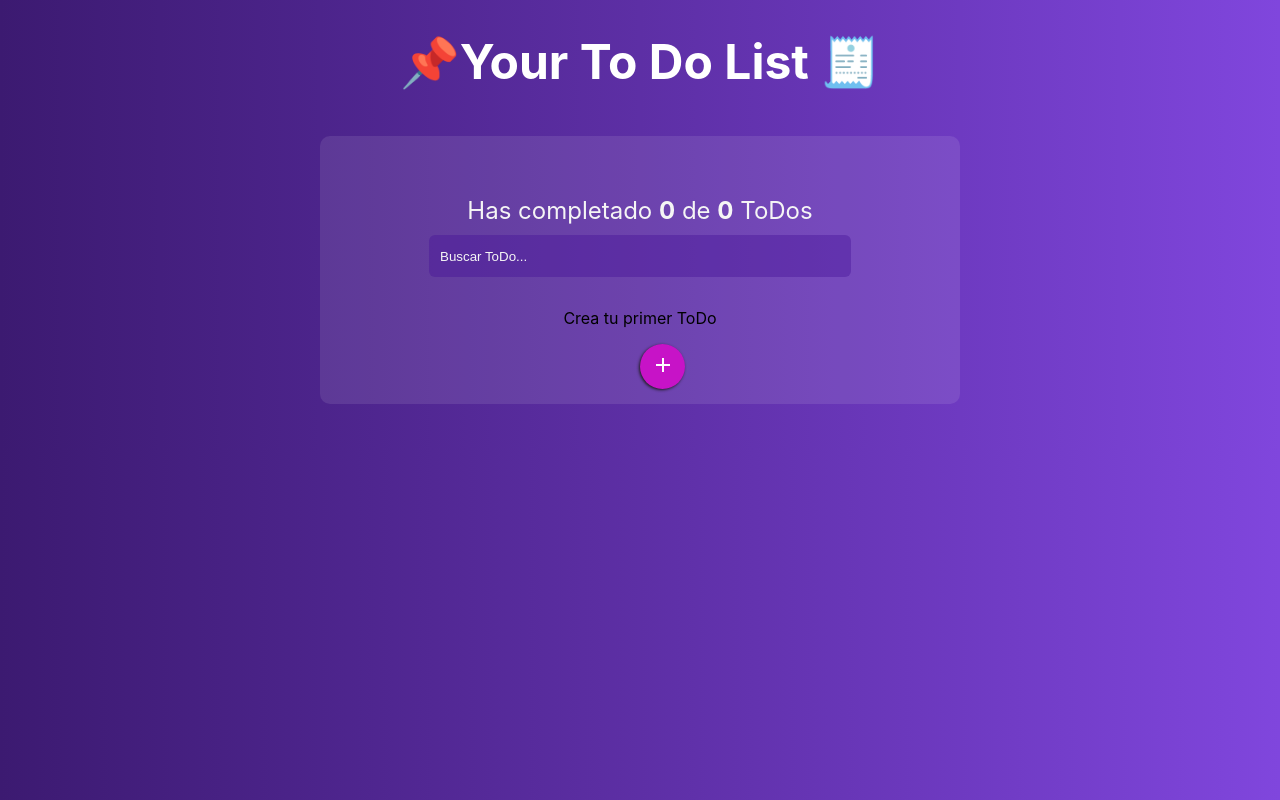
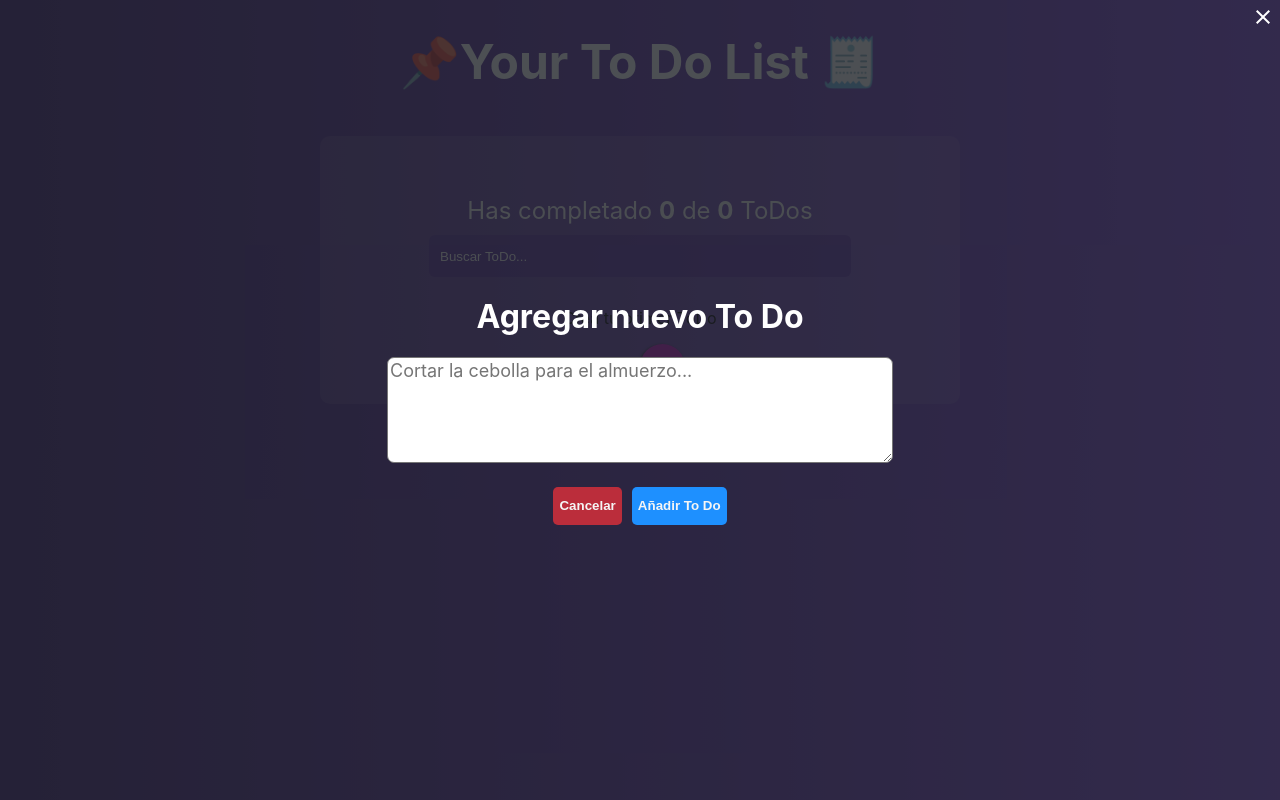
Before and after one commit to ramiroguzmanc/ToDoList, a React (Create React App) app: page / in a window 1280 px wide. Both pictures are taken after a click on the button 662 px from the left and 366 px from the top of the page. Built offline with nearby package versions, Linux system fonts and the light colour scheme.

Commit message:
Agregando Modal para añadir nuevos todos

```diff
--- a/public/index.html
+++ b/public/index.html
@@ -10,34 +10,14 @@
       content="Web site created using create-react-app"
     />
     <link rel="apple-touch-icon" href="%PUBLIC_URL%/logo192.png" />
-    <!--
-      manifest.json provides metadata used when your web app is installed on a
-      user's mobile device or desktop. See https://developers.google.com/web/fundamentals/web-app-manifest/
-    -->
+
     <link rel="manifest" href="%PUBLIC_URL%/manifest.json" />
-    <!--
-      Notice the use of %PUBLIC_URL% in the tags above.
-      It will be replaced with the URL of the `public` folder during the build.
-      Only files inside the `public` folder can be referenced from the HTML.
 
-      Unlike "/favicon.ico" or "favicon.ico", "%PUBLIC_URL%/favicon.ico" will
-      work correctly both with client-side routing and a non-root public URL.
-      Learn how to configure a non-root public URL by running `npm run build`.
-    -->
     <title>React App</title>
   </head>
   <body>
     <noscript>You need to enable JavaScript to run this app.</noscript>
     <div id="root"></div>
-    <!--
-      This HTML file is a template.
-      If you open it directly in the browser, you will see an empty page.
-
-      You can add webfonts, meta tags, or analytics to this file.
-      The build step will place the bundled scripts into the <body> tag.
-
-      To begin the development, run `npm start` or `yarn start`.
-      To create a production bundle, use `npm run build` or `yarn build`.
-    -->
+    <div id="modal"></div>
   </body>
 </html>
--- a/src/Components/CreateTodoButton.jsx
+++ b/src/Components/CreateTodoButton.jsx
@@ -1,14 +1,14 @@
 import React from "react";
 import AddIcon from "@material-ui/icons/Add";
 import "../styles/CreateTodoButton.css";
+import { useContext } from "react";
+import { TodoContext } from "../Context";
 
 const CreateTodoButton = () => {
-  const handleCreate = () => {
-    alert("Estoy funcionando valemía");
-  };
+  const { setOpenModal } = useContext(TodoContext);
 
   return (
-    <button className="button" onClick={handleCreate}>
+    <button className="button" onClick={() => setOpenModal(true)}>
       <AddIcon />
     </button>
   );
--- a/src/Containers/AppUI.jsx
+++ b/src/Containers/AppUI.jsx
@@ -1,14 +1,26 @@
 import React, { useContext } from "react";
+import CloseIcon from "@material-ui/icons/Close";
 import { TodoContext } from "../Context";
 import { CreateTodoButton } from "../Components/CreateTodoButton";
 import { TodoCounter } from "../Components/TodoCounter";
 import { TodoSearch } from "../Components/TodoSearch";
 import { TodoList } from "../Containers/TodoList";
 import { TodoItem } from "../Components/TodoItem";
+import { Modal } from "../Containers/Modal";
+import { TodoForm } from "./TodoForm";
+
+import "../styles/Modal.css";
 
 const AppUI = () => {
-  const { error, loading, searchedToDos, onToDoStateChange, deleteToDo } =
-    useContext(TodoContext);
+  const {
+    error,
+    loading,
+    searchedToDos,
+    onToDoStateChange,
+    deleteToDo,
+    openModal,
+    setOpenModal,
+  } = useContext(TodoContext);
 
   return (
     <React.Fragment>
@@ -32,6 +44,18 @@ const AppUI = () => {
         ))}
         <CreateTodoButton />
       </TodoList>
+      {openModal && (
+        <Modal>
+          <CloseIcon
+            className="ModalCloseButton"
+            onClick={() => setOpenModal(false)}
+          />
+          <div className="FormContainer">
+            <h1>Agregar nuevo To Do</h1>
+            <TodoForm setOpenModal={setOpenModal} />
+          </div>
+        </Modal>
+      )}
     </React.Fragment>
   );
 };
--- /dev/null
+++ b/src/Containers/Modal.jsx
@@ -0,0 +1,11 @@
+import ReactDOM from "react-dom";
+import "../styles/Modal.css";
+
+const Modal = ({ children }) => {
+  return ReactDOM.createPortal(
+    <div className="ModalBackground">{children}</div>,
+    document.getElementById("modal")
+  );
+};
+
+export { Modal };
--- /dev/null
+++ b/src/Containers/TodoForm.jsx
@@ -0,0 +1,53 @@
+import React from "react";
+import { useContext, useState } from "react";
+import { TodoContext } from "../Context";
+import "../styles/Modal.css";
+
+const TodoForm = ({ setOpenModal }) => {
+  const { addToDo } = useContext(TodoContext);
+
+  const [newTodoValue, setNewTodoValue] = useState("");
+
+  const onCancel = () => {
+    setOpenModal(false);
+  };
+
+  const onSubmit = (e) => {
+    e.preventDefault();
+    addToDo(newTodoValue);
+    setOpenModal(false);
+  };
+
+  const onChange = (e) => {
+    setNewTodoValue(e.target.value);
+  };
+
+  return (
+    <form onSubmit={onSubmit}>
+      <textarea
+        className="TodoTextarea"
+        placeholder="Cortar la cebolla para el almuerzo..."
+        value={newTodoValue}
+        onChange={onChange}
+      ></textarea>
+      <div className="ButtonsContainer">
+        <button
+          onClick={onCancel}
+          type="button"
+          className="Button CancelButton"
+        >
+          Cancelar
+        </button>
+        <button
+          onClick={onSubmit}
+          type="submit"
+          className="Button SubmitButton"
+        >
+          Añadir To Do
+        </button>
+      </div>
+    </form>
+  );
+};
+
+export { TodoForm };
--- a/src/Context/index.js
+++ b/src/Context/index.js
@@ -12,6 +12,7 @@ function TodoProvider(props) {
   } = useLocalStorage("TODOS_V1", []);
 
   const [searchValue, setSearchValue] = useState("");
+  const [openModal, setOpenModal] = useState(false);
 
   const completedToDos = toDos.filter((todo) => !!todo.completed).length; // Doble falso (!!) es verdadero = true, esto sería el equivalente a poner todo.completed == true
   const totalToDos = toDos.length;
@@ -27,6 +28,16 @@ function TodoProvider(props) {
   } else {
     searchedToDos = toDos;
   }
+
+  const addToDo = function (text) {
+    const newToDos = [...toDos];
+    newToDos.push({
+      id: totalToDos + 1,
+      completed: false,
+      text: text,
+    });
+    saveToDos(newToDos);
+  };
 
   const onToDoStateChange = function (id) {
     const todoIndex = toDos.findIndex((todo) => todo.id === id);
@@ -52,8 +63,11 @@ function TodoProvider(props) {
         error,
         loading,
         searchedToDos,
+        addToDo,
         onToDoStateChange,
         deleteToDo,
+        openModal,
+        setOpenModal,
       }}
     >
       {props.children}
--- a/src/Context/useLocalStorage.js
+++ b/src/Context/useLocalStorage.js
@@ -23,7 +23,7 @@ function useLocalStorage(itemName, initialValue) {
       } catch (error) {
         setError(error);
       }
-    }, 2000);
+    }, 1000);
   });
 
   const saveItem = (newItem) => {
--- /dev/null
+++ b/src/styles/Modal.css
@@ -0,0 +1,73 @@
+.ModalBackground {
+  background-color: rgba(32, 35, 41, 0.8);
+  position: fixed;
+  top: -10px;
+  left: -10px;
+  right: -10px;
+  bottom: -10px;
+  display: flex;
+  justify-content: center;
+  align-items: center;
+  color: white;
+}
+
+.ModalCloseButton {
+  position: absolute;
+  top: 15px;
+  right: 15px;
+}
+
+.ModalCloseButton:hover {
+  cursor: pointer;
+}
+
+.FormContainer {
+  align-items: center;
+  text-align: center;
+}
+
+.TodoTextarea {
+  border-radius: 7px;
+  width: 500px;
+  height: 100px;
+  font-family: -apple-system, BlinkMacSystemFont, "Segoe UI", Roboto, Oxygen,
+    Ubuntu, Cantarell, "Open Sans", "Helvetica Neue", sans-serif;
+  font-size: 18px;
+}
+
+.TodoTextarea:focus {
+  outline: none;
+}
+
+.ButtonsContainer {
+  margin-top: 20px;
+}
+
+.Button {
+  border: 1px solid transparent;
+  border-radius: 5px;
+  padding: 2% 1%;
+  margin: auto 5px;
+  font-weight: bold;
+  color: whitesmoke;
+}
+
+.Button:hover {
+  cursor: pointer;
+}
+
+.CancelButton {
+  background-color: #bb2d3b;
+}
+
+.CancelButton:hover {
+  background-color: rgba(175, 36, 36, 0.8);
+}
+
+.SubmitButton {
+  background-color: dodgerblue;
+}
+
+.SubmitButton:hover {
+  background-color: rgba(6, 108, 204, 0.8);
+}
```
